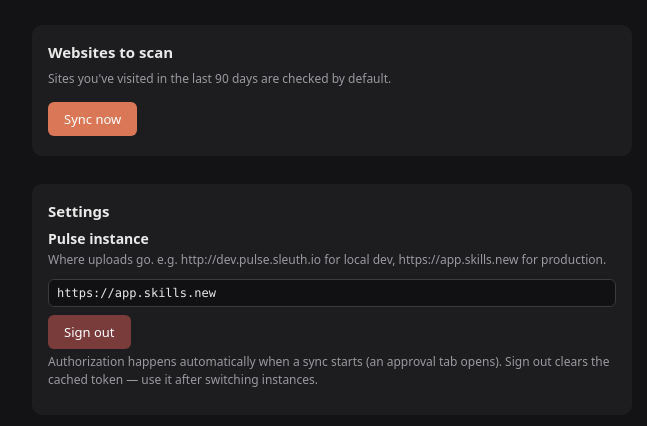
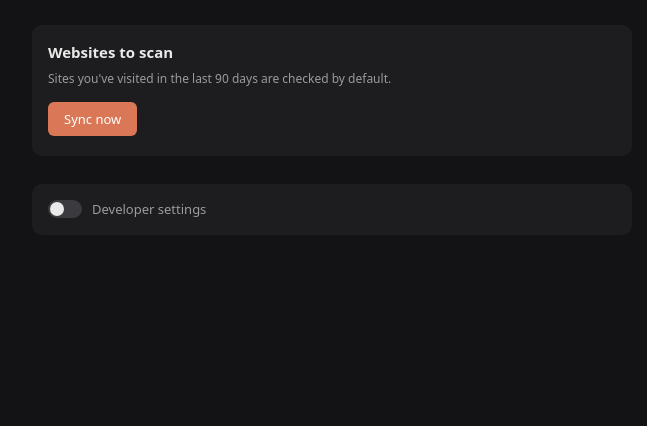
Before and after one commit to sleuth-io/aiscan-clients, a browser extension: page extension/app.html in a window 1280 px wide. Shown: the part 90-516 px from the top of the page, without its empty margins (308-955 px from the left). Drawn offline with Linux system fonts and the light colour scheme.

Commit message:
SK-711: Hide settings behind a developer toggle
- Add a Developer settings switch, off by default
- Persist the toggle state in chrome.storage.local

```diff
--- a/extension/app.css
+++ b/extension/app.css
@@ -111,6 +111,62 @@ button:disabled {
   align-items: center;
   gap: 10px;
   margin: 8px 0 4px;
+}
+
+/* Developer settings toggle switch */
+.switch {
+  display: flex;
+  align-items: center;
+  gap: 10px;
+  cursor: pointer;
+  font-size: 13px;
+  color: #9a9aa0;
+  user-select: none;
+}
+
+.switch input {
+  position: absolute;
+  opacity: 0;
+  pointer-events: none;
+}
+
+.switch .slider {
+  width: 34px;
+  height: 18px;
+  border-radius: 999px;
+  background: #3a3a3f;
+  position: relative;
+  transition: background 0.15s;
+  flex-shrink: 0;
+}
+
+.switch .slider::before {
+  content: "";
+  position: absolute;
+  top: 2px;
+  left: 2px;
+  width: 14px;
+  height: 14px;
+  border-radius: 50%;
+  background: #eaeaea;
+  transition: transform 0.15s;
+}
+
+.switch input:checked + .slider {
+  background: #da7756;
+}
+
+.switch input:checked + .slider::before {
+  transform: translateX(16px);
+}
+
+.switch input:focus-visible + .slider {
+  outline: 2px solid #da7756;
+  outline-offset: 2px;
+}
+
+#dev-settings {
+  margin-top: 14px;
 }
 
 /* Settings */
--- a/extension/app.html
+++ b/extension/app.html
@@ -37,7 +37,12 @@
       </section>
 
       <section>
-        <h2>Settings</h2>
+        <label class="switch">
+          <input type="checkbox" id="dev-toggle" />
+          <span class="slider"></span>
+          <span>Developer settings</span>
+        </label>
+        <div id="dev-settings" hidden>
           <label class="field-label" for="instance-input">Pulse instance</label>
           <p class="hint">
             Where uploads go. e.g. http://dev.pulse.sleuth.io for local dev,
@@ -55,9 +60,10 @@
           </div>
           <p class="hint">
             Authorization happens automatically when a sync starts (an approval
-          tab opens). Sign out clears the cached token — use it after switching
-          instances.
+            tab opens). Sign out clears the cached token — use it after
+            switching instances.
           </p>
+        </div>
       </section>
     </main>
     <script src="app.js"></script>
--- a/extension/app.js
+++ b/extension/app.js
@@ -298,8 +298,21 @@ function flashSettings(msg) {
 // ---- Init ----------------------------------------------------------------
 
 async function init() {
-  const { config } = await chrome.storage.local.get("config");
+  const { config, devSettings } = await chrome.storage.local.get([
+    "config",
+    "devSettings",
+  ]);
   if (config) cfg = Object.assign(cfg, config);
+
+  // Developer settings (instance URL, sign out) are hidden behind a toggle —
+  // ordinary users never need them; the default instance just works.
+  $("dev-toggle").checked = !!devSettings;
+  $("dev-settings").hidden = !devSettings;
+  $("dev-toggle").addEventListener("change", (e) => {
+    $("dev-settings").hidden = !e.target.checked;
+    chrome.storage.local.set({ devSettings: e.target.checked });
+  });
+
   $("instance-input").value = cfg.instanceUrl;
   $("instance-input").addEventListener("change", commitInstance);
   $("instance-input").addEventListener("keydown", (e) => {
```
Lines whose indentation alone changed are shown as unchanged.
